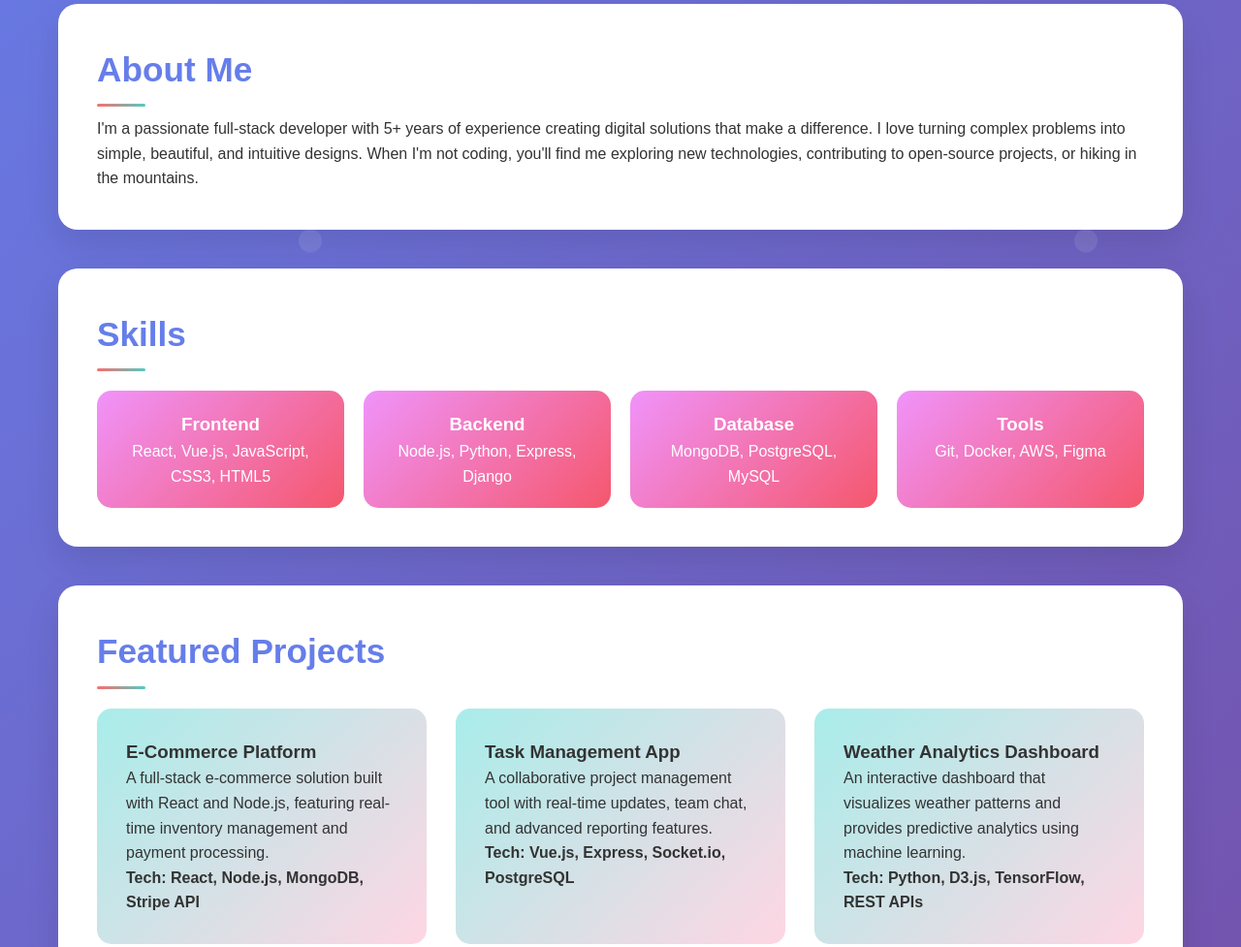
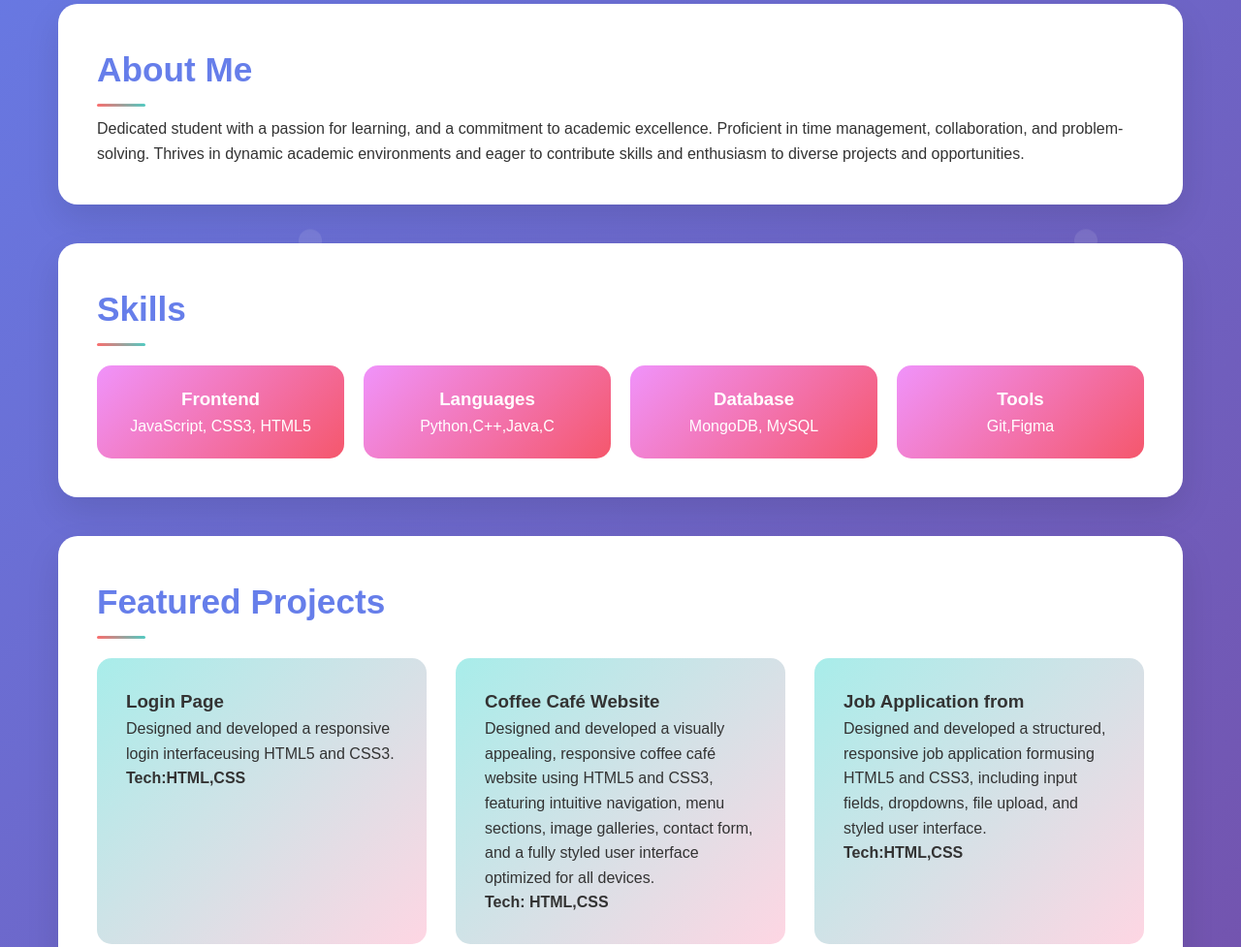
Before and after one commit to pooja-tech23/pooja-tech23.github.io, a plain HTML site: page index.html in a window 1280 px wide. Shown: the part 380-1357 px from the top of the page at 97% size. Drawn offline with Linux system fonts and the light colour scheme.

Commit message:
Update index.html

```diff
--- a/index.html
+++ b/index.html
@@ -265,7 +265,10 @@
 
         <section class="content-section">
             <h2>About Me</h2>
-            <p>I'm a passionate full-stack developer with 5+ years of experience creating digital solutions that make a difference. I love turning complex problems into simple, beautiful, and intuitive designs. When I'm not coding, you'll find me exploring new technologies, contributing to open-source projects, or hiking in the mountains.</p>
+            <p>Dedicated student with a passion for learning, and a commitment to
+academic excellence. Proficient in time management, collaboration, and
+problem-solving. Thrives in dynamic academic environments and eager to
+contribute skills and enthusiasm to diverse projects and opportunities.</p>
         </section>
 
         <section class="content-section">
@@ -273,19 +276,19 @@
             <div class="skills-grid">
                 <div class="skill-item">
                     <h3>Frontend</h3>
-                    <p>React, Vue.js, JavaScript, CSS3, HTML5</p>
+                    <p> JavaScript, CSS3, HTML5</p>
                 </div>
                 <div class="skill-item">
-                    <h3>Backend</h3>
-                    <p>Node.js, Python, Express, Django</p>
+                    <h3>Languages</h3>
+                    <p> Python,C++,Java,C</p>
                 </div>
                 <div class="skill-item">
                     <h3>Database</h3>
-                    <p>MongoDB, PostgreSQL, MySQL</p>
+                    <p>MongoDB, MySQL</p>
                 </div>
                 <div class="skill-item">
                     <h3>Tools</h3>
-                    <p>Git, Docker, AWS, Figma</p>
+                    <p>Git,Figma</p>
                 </div>
             </div>
         </section>
@@ -294,19 +297,19 @@
             <h2>Featured Projects</h2>
             <div class="project-grid">
                 <div class="project-card">
-                    <h3>E-Commerce Platform</h3>
-                    <p>A full-stack e-commerce solution built with React and Node.js, featuring real-time inventory management and payment processing.</p>
-                    <strong>Tech: React, Node.js, MongoDB, Stripe API</strong>
+                    <h3>Login Page </h3>
+                    <p>Designed and developed a responsive login interfaceusing HTML5 and CSS3.</p>
+                    <strong>Tech:HTML,CSS</strong>
                 </div>
                 <div class="project-card">
-                    <h3>Task Management App</h3>
-                    <p>A collaborative project management tool with real-time updates, team chat, and advanced reporting features.</p>
-                    <strong>Tech: Vue.js, Express, Socket.io, PostgreSQL</strong>
+                    <h3>Coffee Café Website</h3>
+                    <p>Designed and developed a visually appealing, responsive coffee café website using HTML5 and CSS3, featuring intuitive navigation, menu sections, image galleries, contact form, and a fully styled user interface optimized for all devices.</p>
+                    <strong>Tech: HTML,CSS</strong>
                 </div>
                 <div class="project-card">
-                    <h3>Weather Analytics Dashboard</h3>
-                    <p>An interactive dashboard that visualizes weather patterns and provides predictive analytics using machine learning.</p>
-                    <strong>Tech: Python, D3.js, TensorFlow, REST APIs</strong>
+                    <h3>Job Application from</h3>
+                    <p>Designed and developed a structured, responsive job application formusing HTML5 and CSS3, including input fields, dropdowns, file upload, and styled user interface.</p>
+                    <strong>Tech:HTML,CSS</strong>
                 </div>
             </div>
         </section>
```
